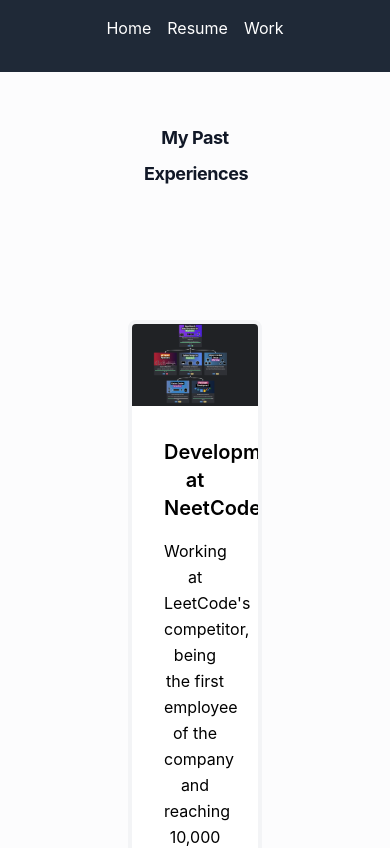
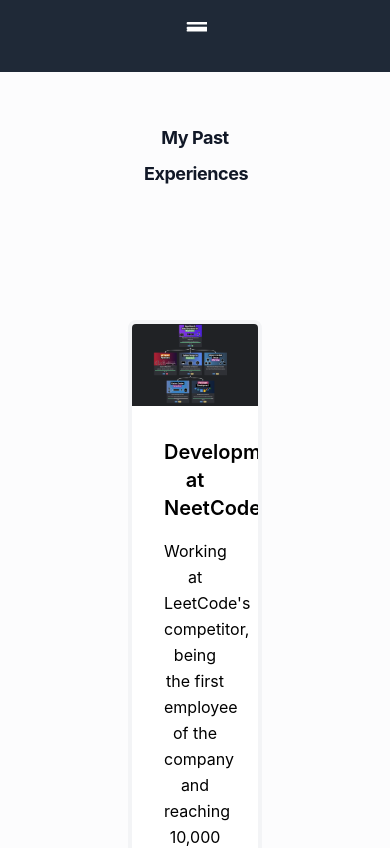
Before and after one commit to malimalik/portfolio, a React (Create React App) app: page /work in a window 390 px wide. Shown: the top 848 px of the page. Built offline with nearby package versions, Linux system fonts and the light colour scheme; a web font is replaced by a local one.

Commit message:
modify header

```diff
--- a/src/Components/Header.jsx
+++ b/src/Components/Header.jsx
@@ -1,13 +1,45 @@
-import React from "react";
+import React, { useState } from "react";
 import { Link } from "react-router-dom";
 
 const Header = () => {
+  const [isMenuOpen, setIsMenuOpen] = useState(false);
+
+  const toggleMenu = () => {
+    setIsMenuOpen(!isMenuOpen);
+  };
 
   return (
     <nav className="bg-gray-800 p-4">
       <div className="container mx-auto flex flex-col md:flex-row justify-between items-center">
         {/* Navigation Links */}
-        <ul className="flex flex-wrap md:flex-nowrap space-x-4 md:space-x-8 text-white">
+        {/* Collapsible Button (Visible on mobile only) */}
+        {console.log(isMenuOpen)}
+        <button
+          className={`block md:hidden focus:outline-none focus:ring-2 focus:ring-white focus:ring-opacity-50 ${
+            isMenuOpen ? "bg-gray-700" : ""
+          }`}
+          onClick={toggleMenu}
+        >
+          <svg
+            className="h-6 w-6 fill-current text-white"
+            viewBox="0 0 20 20"
+            xmlns="http://www.w3.org/2000/svg"
+          >
+            <path
+              fillRule="evenodd"
+              d="M4 5h16a1 1 0 0 1 0 2H4a1 1 0 0 1 0-2zm0 6h16a1 1 0 0 1 0 2H4a1 1 0 0 1 0-2zM4 9h16a1 1 0 0 1 0 2H4a1 1 0 0 1 0-2z"
+              clipRule="evenodd"
+            />
+          </svg>
+        </button>
+
+        {/* Navigation Links (Collapsible) */}
+        <ul
+          className={`md:relative w-full md:static md:flex md:flex-wrap md:flex-nowrap space-x-4 md:space-x-8 text-white transition duration-300 ease-in-out
+          ${
+            isMenuOpen ? "block bg-gray-800" : "hidden"
+          }`}
+        >
           <li>
             <Link to="/">Home</Link>
           </li>
--- a/src/Components/work/workExperience.jsx
+++ b/src/Components/work/workExperience.jsx
@@ -115,7 +115,8 @@
         </p>
         <br />
         <p>
-          This project was also showcased at the IBM CASCON Conference 2022, and appealed massively to big Canadian Universities.
+          This project was also showcased at the IBM CASCON Conference 2022, and appealed massively to big Canadian Universities, including University of Ottawa, Carleton University
+          and University of Waterloo.
         </p>
         <br />
         <img
```
